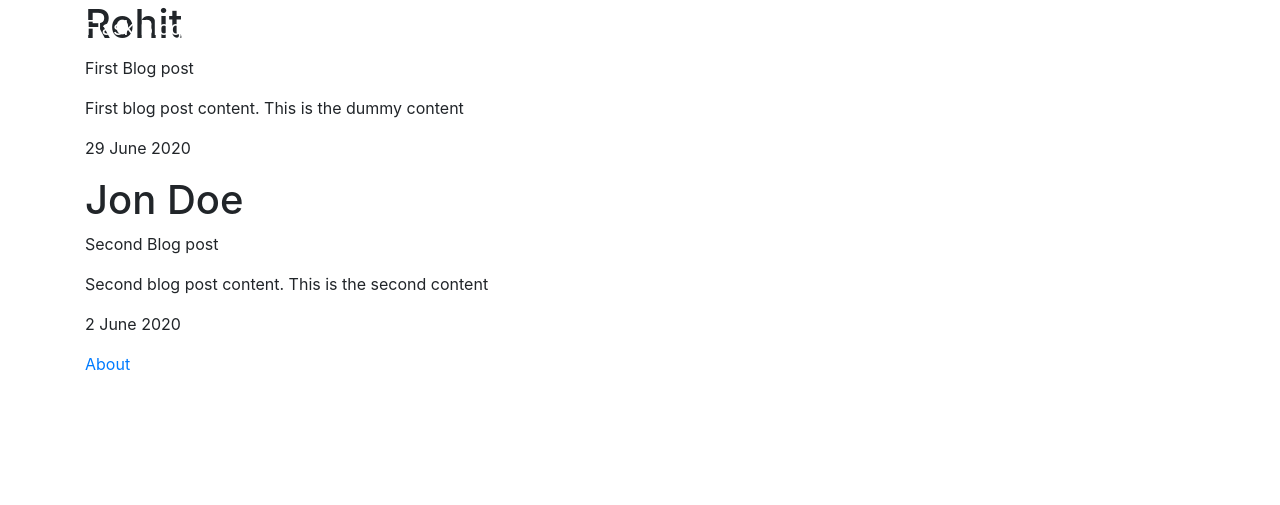
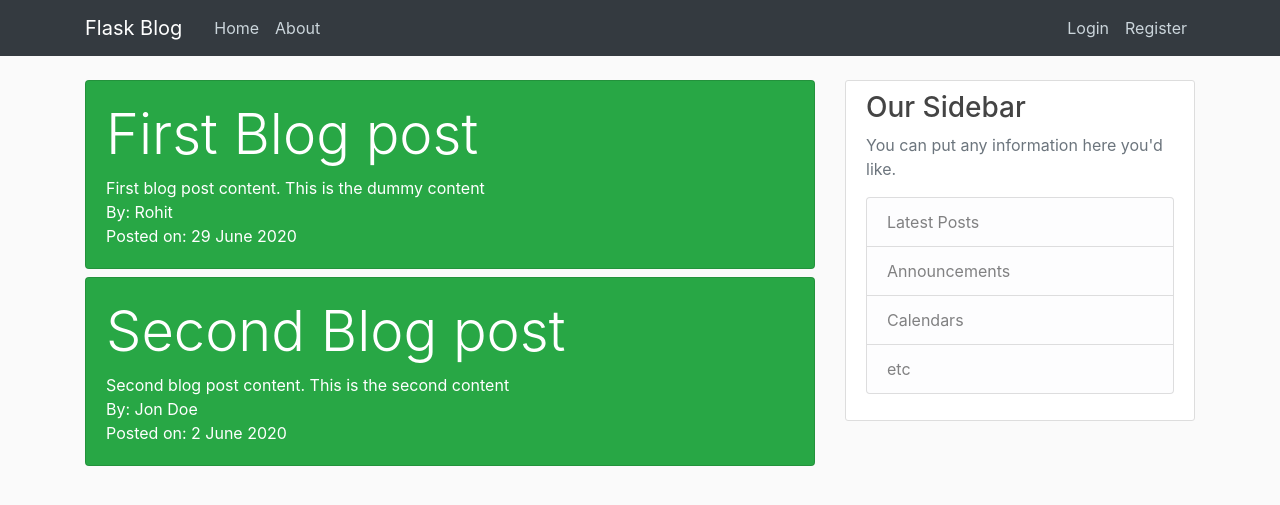
Before and after one commit to rohitksingh/Flask-Code-Repository, a Flask app: page / in a window 1280 px wide. Shown: the top 505 px of the page. Run offline with Flask 2, Linux system fonts and the light colour scheme; some libraries are stand-ins or nearby versions.

Commit message:
Added css

```diff
--- /dev/null
+++ b/static/main.css
@@ -0,0 +1,76 @@
+body {
+    background: #fafafa;
+    color: #333333;
+    margin-top: 5rem;
+  }
+
+  h1, h2, h3, h4, h5, h6 {
+    color: #444444;
+  }
+
+  .site-header .navbar-nav .nav-link {
+    color: #cbd5db;
+  }
+
+  .site-header .navbar-nav .nav-link:hover {
+    color: #ffffff;
+  }
+
+  .site-header .navbar-nav .nav-link.active {
+    font-weight: 500;
+  }
+
+  .content-section {
+    background: #ffffff;
+    padding: 10px 20px;
+    border: 1px solid #dddddd;
+    border-radius: 3px;
+    margin-bottom: 20px;
+  }
+
+  .article-title {
+    color: #444444;
+  }
+
+  a.article-title:hover {
+    color: #428bca;
+    text-decoration: none;
+  }
+
+  .article-content {
+    white-space: pre-line;
+  }
+
+  .article-img {
+    height: 65px;
+    width: 65px;
+    margin-right: 16px;
+  }
+
+  .article-metadata {
+    padding-bottom: 1px;
+    margin-bottom: 4px;
+    border-bottom: 1px solid #e3e3e3
+  }
+
+  .article-metadata a:hover {
+    color: #333;
+    text-decoration: none;
+  }
+
+  .article-svg {
+    width: 25px;
+    height: 25px;
+    vertical-align: middle;
+  }
+
+  .account-img {
+    height: 125px;
+    width: 125px;
+    margin-right: 20px;
+    margin-bottom: 16px;
+  }
+
+  .account-heading {
+    font-size: 2.5rem;
+  }
--- a/templates/home.html
+++ b/templates/home.html
@@ -1,10 +1,14 @@
 {% extends 'layout.html'%}
 {% block content %}
     {% for post in posts %}
-        <h1>{{post.author}}</h1>
-        <p>{{post.tittle}}</p>
-        <p>{{post.content}}</p>
-        <p>{{post.date_posted}}</p>
+
+    <div class="card bg-success mb-2 text-white">
+        <div class="card-body">
+            <h4 class="display-4 text-white">{{post.tittle}}</h4>
+            <div>{{post.content}}</div>
+            <div>By: {{post.author}}</div>
+            <div>Posted on: {{post.date_posted}}</div>
+        </div>
+    </div>
     {% endfor %}
-    <a href="/about">About</a>
 {% endblock %}
--- a/templates/layout.html
+++ b/templates/layout.html
@@ -6,11 +6,11 @@
 
         <!-- Bootstrap CSS -->
         <link rel="stylesheet" href="https://maxcdn.bootstrapcdn.com/bootstrap/4.0.0/css/bootstrap.min.css" integrity="sha384-Gn5384xqQ1aoWXA+058RXPxPg6fy4IWvTNh0E263XmFcJlSAwiGgFAW/dAiS6JXm" crossorigin="anonymous">
-
+        <link rel="stylesheet" type="text/css" href="{{ url_for('static', filename='main.css') }}"/>
     </head>
     <body>
         <header class="site-header">
-            <nav class="navbar navbar-expand-md navbar-dark bg-steel fixed-top">
+            <nav class="navbar navbar-expand-md navbar-dark bg-dark fixed-top">
               <div class="container">
                 <a class="navbar-brand mr-4" href="/">Flask Blog</a>
                 <button class="navbar-toggler" type="button" data-toggle="collapse" data-target="#navbarToggle" aria-controls="navbarToggle" aria-expanded="false" aria-label="Toggle navigation">
@@ -30,10 +30,27 @@
               </div>
             </nav>
           </header>
-        <div class="container">
-            {% block content %}
-            {% endblock %}
-        </div>
+          <main role="main" class="container">
+            <div class="row">
+              <div class="col-md-8">
+                    {% block content %}
+                    {% endblock %}
+              </div>
+              <div class="col-md-4">
+                <div class="content-section">
+                  <h3>Our Sidebar</h3>
+                  <p class='text-muted'>You can put any information here you'd like.
+                    <ul class="list-group">
+                      <li class="list-group-item list-group-item-light">Latest Posts</li>
+                      <li class="list-group-item list-group-item-light">Announcements</li>
+                      <li class="list-group-item list-group-item-light">Calendars</li>
+                      <li class="list-group-item list-group-item-light">etc</li>
+                    </ul>
+                  </p>
+                </div>
+              </div>
+            </div>
+          </main>
         <script src="https://code.jquery.com/jquery-3.2.1.slim.min.js" integrity="sha384-KJ3o2DKtIkvYIK3UENzmM7KCkRr/rE9/Qpg6aAZGJwFDMVNA/GpGFF93hXpG5KkN" crossorigin="anonymous"></script>
         <script src="https://cdnjs.cloudflare.com/ajax/libs/popper.js/1.12.9/umd/popper.min.js" integrity="sha384-ApNbgh9B+Y1QKtv3Rn7W3mgPxhU9K/ScQsAP7hUibX39j7fakFPskvXusvfa0b4Q" crossorigin="anonymous"></script>
         <script src="https://maxcdn.bootstrapcdn.com/bootstrap/4.0.0/js/bootstrap.min.js" integrity="sha384-JZR6Spejh4U02d8jOt6vLEHfe/JQGiRRSQQxSfFWpi1MquVdAyjUar5+76PVCmYl" crossorigin="anonymous"></script>
```
